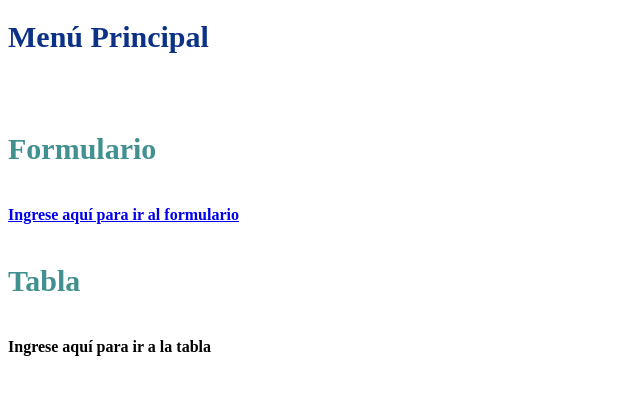
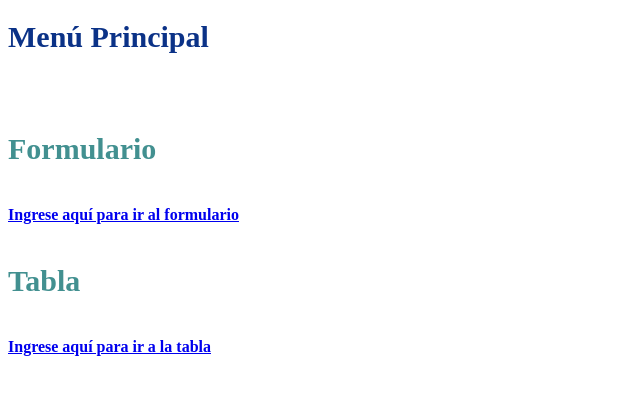
Before and after one commit to valentinaromans/guia1-valentinaroman, a plain HTML site: page index.html in a window 1280 px wide. Shown: the whole page, without its empty margins (0-640 px from the left). Drawn offline with Linux system fonts and the light colour scheme.

Commit message:
detalle menu4

```diff
--- a/index.html
+++ b/index.html
@@ -20,6 +20,6 @@
     <h4 class="subtitulo">Formulario</h4>
     <a href="formulario.html"><b>Ingrese aquí para ir al formulario</b></a>
     <h4 class="subtitulo">Tabla</h4>
-    <a href="tabla.html"></a><b>Ingrese aquí para ir a la tabla</b></a>
+    <a href="tabla.html"><b>Ingrese aquí para ir a la tabla</b></a>
 </body>
 </html>
```
